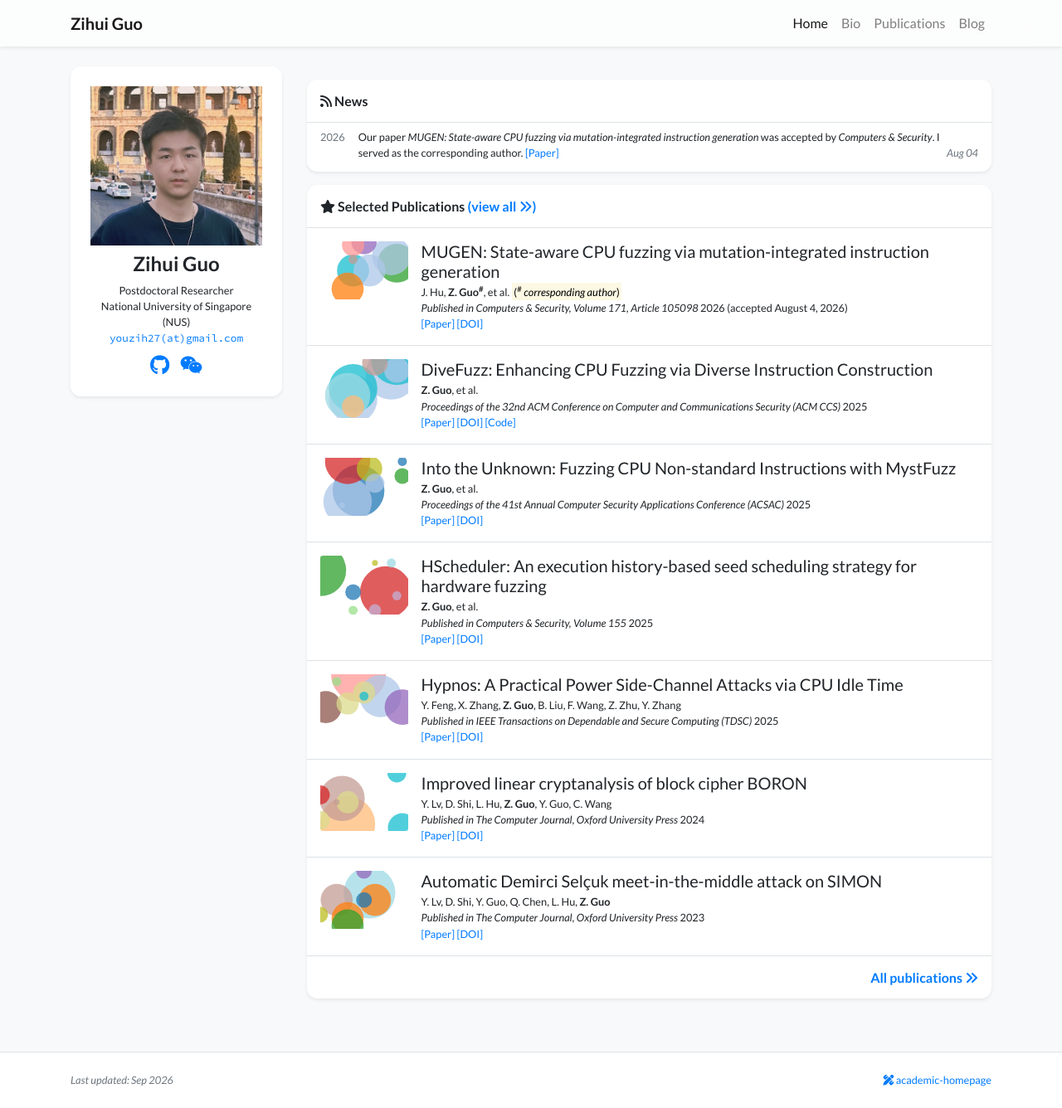
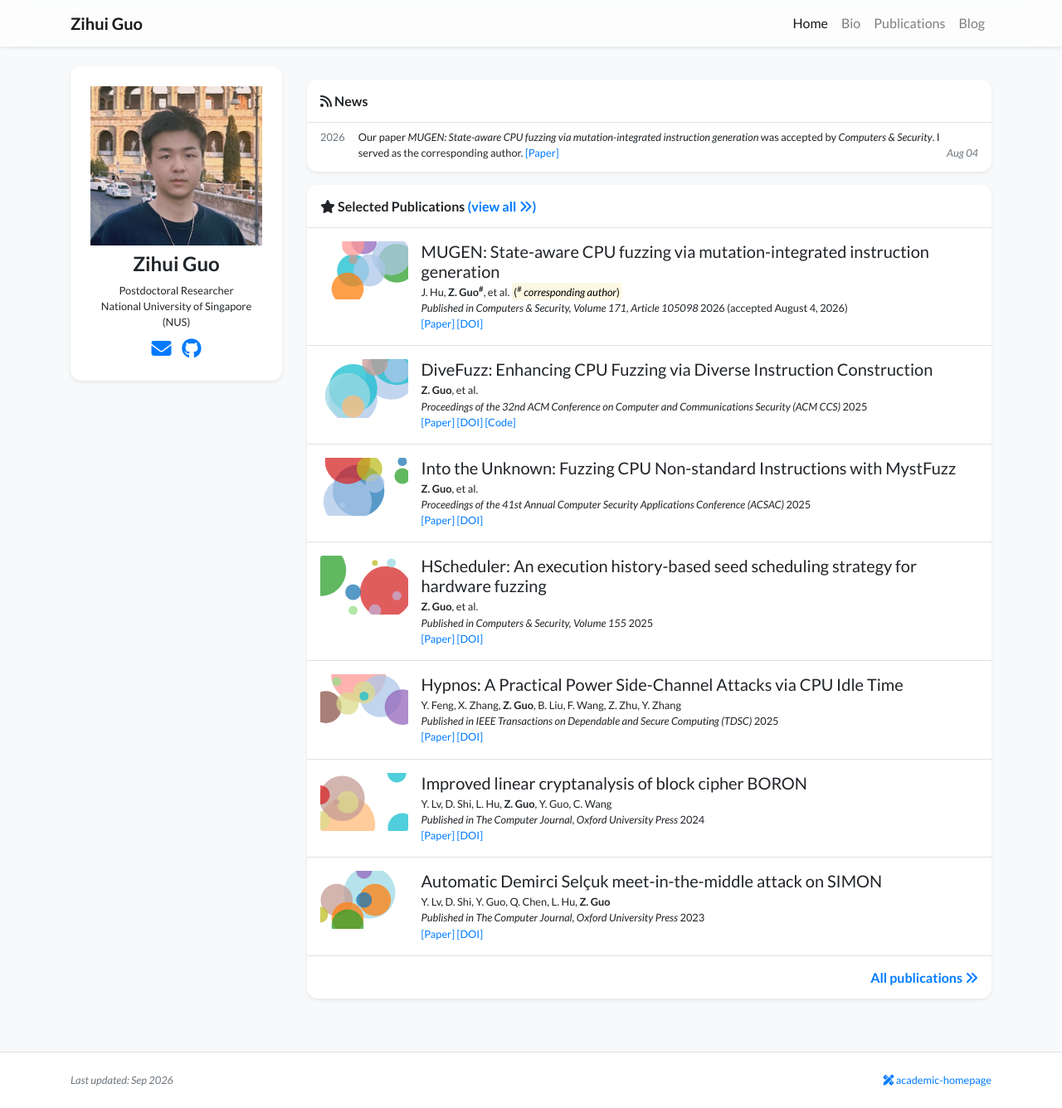
Before and after one commit to youzi27/youzi27.github.io, a Jekyll site: the page built from index.html, in a window 1280 px wide and 1336 px high. Shown: the whole window at 83% size. Built offline with Jekyll 4.4.1, drawn with Linux system fonts in a browser that asks for light colours; nearby versions of some CDN libraries; a style sheet for code colours, icons or effects is not loaded.

Commit message:
Replace WeChat contact with email icon

```diff
--- a/_data/profile.yml
+++ b/_data/profile.yml
@@ -7,7 +7,6 @@
 - name: National University of Singapore (NUS)
 email: youzih27@gmail.com
 github: youzi27
-wechat_qrcode: "/assets/images/etc/weixin.jpg"
 short_bio_text_justify: false
 short_bio: >-
   <p>I am a postdoctoral researcher at the National University of Singapore (NUS).
--- a/_includes/widgets/profile_card_mini.html
+++ b/_includes/widgets/profile_card_mini.html
@@ -34,16 +34,14 @@
                     </div>
                 </div>
 
-                <div class="row small">
-                    <div class="col text-center">
-                        <a class="email-text" href="mailto:{{ site.data.profile.email | encode_email }}">
-                            {{ site.data.profile.email | replace: "@", "(at)" }}
-                        </a>
-                    </div>
-                </div>
-
                 <div class="row pt-2">
                     <div class="col text-center h4">
+                        {% if site.data.profile.email %}
+                        <a class="px-1 no-break" href="mailto:{{ site.data.profile.email | encode_email }}" title="Email" aria-label="Email">
+                            <i class="fas fa-envelope"></i>
+                        </a>
+                        {% endif %}
+
                         {% if site.data.profile.gscholar %}
                         {%- if site.data.profile.gscholar contains 'scholar.google' -%}
                         {%- assign gscholar_url = site.data.profile.gscholar -%}
@@ -58,12 +56,6 @@
                         {% if site.data.profile.github %}
                         <a class="px-1 no-break" target="_blank" href="https://github.com/{{ site.data.profile.github }}">
                             <i class="fab fa-github"></i>
-                        </a>
-                        {% endif %}
-
-                        {% if site.data.profile.wechat_qrcode %}
-                        <a class="px-1 no-break" data-toggle="modal" data-target="#modal-wechat">
-                            <i class="fab fa-weixin"></i>
                         </a>
                         {% endif %}
 
@@ -90,24 +82,3 @@
         </div>
     </div>
 </div>
-
-
-{% if site.data.profile.wechat_qrcode %}
-<div class="modal fade" id="modal-wechat" tabindex="-1" aria-hidden="true">
-    <div class="modal-dialog modal-sm">
-        <div class="modal-content">
-            <div class="modal-body p-0">
-                <img src="{{ site.data.profile.wechat_qrcode | relative_url }}" class="img-fluid">
-            </div>
-            {% if site.data.profile.wechat_prompt %}
-            <div class="modal-body p-1">
-                {{ site.data.profile.wechat_prompt }}
-            </div>
-            {% endif %}
-            <div class="modal-footer">
-                <button type="button" class="btn btn-primary" data-dismiss="modal">Close</button>
-            </div>
-        </div>
-    </div>
-</div>
-{% endif %}
```
Also changed, not shown: _includes/widgets/profile_card.html (+0 -26 lines).
